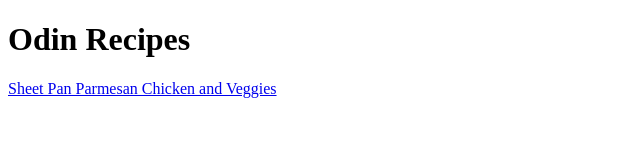
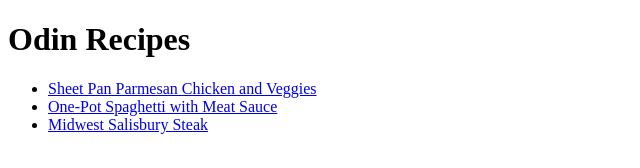
Before and after one commit to saad299/recipes, a plain HTML site: page index.html in a window 1280 px wide. Shown: the whole page, without its empty margins (0-640 px from the left). Drawn offline with Linux system fonts and the light colour scheme.

Commit message:
updated the file with 3 recipes

```diff
--- a/index.html
+++ b/index.html
@@ -8,6 +8,10 @@
     <h1>
       Odin Recipes
     </h1>
-    <a href="parm_chick/recipe.html">Sheet Pan Parmesan Chicken and Veggies</a>
+    <ul>
+       <li><a href="parm_chick/recipe.html">Sheet Pan Parmesan Chicken and Veggies</a></li>
+       <li><a href="spaghetti/recipe.html">One-Pot Spaghetti with Meat Sauce</a></li>
+       <li><a href="steak/recipe.html">Midwest Salisbury Steak</a></li>
+  </ul>
   </body>
 </html>
```
